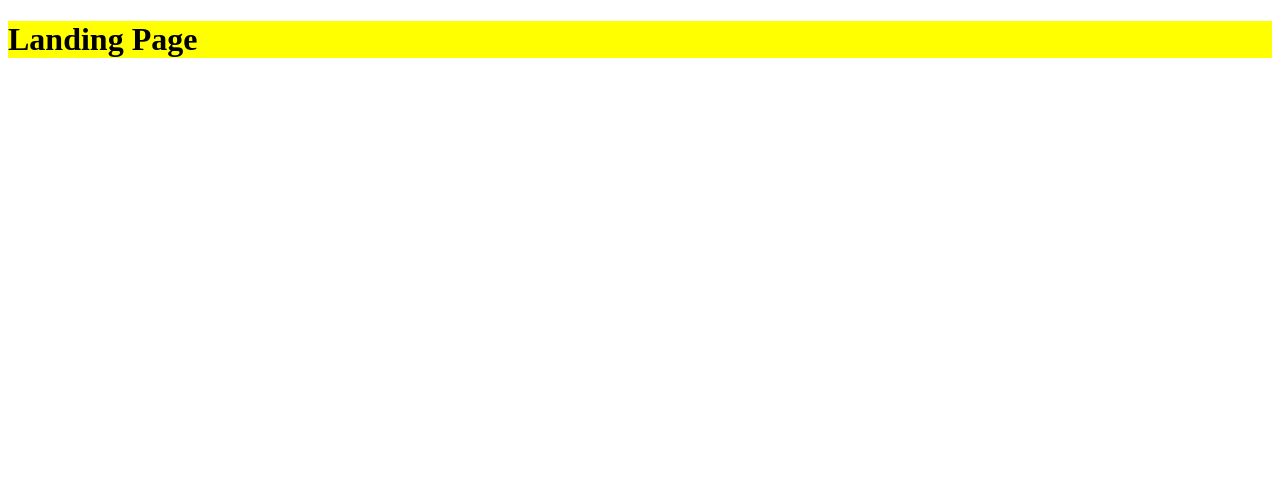
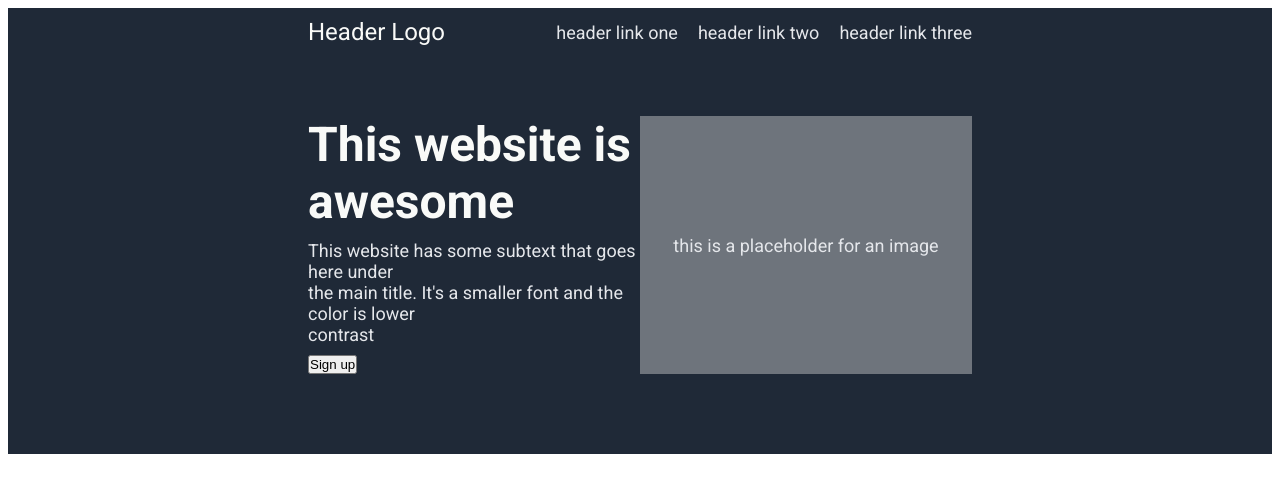
Before and after one commit to FoeXe/landing-page, a plain HTML site: page index.html in a window 1280 px wide. Drawn offline with Linux system fonts and the light colour scheme.

Commit message:
Adding header section
The header section has been implemented in index.html as well as styles/styles.css to match the given design.

```diff
--- a/index.html
+++ b/index.html
@@ -7,6 +7,33 @@
     <title>Landing Page</title>
 </head>
 <body>
-    <h1>Landing Page</h1>
+    <!--header section-->
+    <div class="header_section">
+        <div class="nav">
+            <div class="nav-left">
+                <p class="logo">Header Logo</p>
+            </div>
+            <div class="nav-right">
+                <ul>
+                    <li class="link">header link one</li>
+                    <li class="link">header link two</li>
+                    <li class="link">header link three</li>
+                </ul>
+            </div>
+        </div>
+        <div class="content">
+            <div class="content-left">
+                <h1 class="main_title">This website is <br> awesome</h1>
+                <p class="subtext">This website has some subtext that goes here under <br>
+                    the main title. It's a smaller font and the color is lower <br>
+                    contrast
+                </p>
+                <button type="button" class="sign-up_header">Sign up</button>
+            </div>
+            <div class="content-right">
+                <p class="image_header">this is a placeholder for an image</p>
+            </div>
+        </div>
+    </div>
 </body>
 </html>
--- a/styles/styles.css
+++ b/styles/styles.css
@@ -1,3 +1,88 @@
-h1 {
-    background-color: yellow;
+@import url('https://fonts.googleapis.com/css2?family=Roboto:ital,wght@0,100..900;1,100..900&display=swap');
+
+body {
+    font-family: Roboto;
 }
+
+ul, h1, p, button {
+    padding: 0px;
+    margin: 0px;
+}
+
+ul {
+    list-style-type: none;
+    display: flex;
+    gap: 20px;
+}
+
+.header_section {
+    background-color: #1F2937;
+    padding-top: 10px;
+    padding-bottom: 80px;
+    padding-left: 300px;
+    padding-right: 300px;
+}
+
+.logo {
+    font-size: 24px;
+    color: #F9FAF8;
+}
+
+.link {
+    font-size: 18px;
+    color: #E5E7EB;
+}
+
+.nav {
+    display: flex;
+    padding-bottom: 70px;
+}
+
+.nav-left, .nav-right {
+    display: flex;
+    align-items: center;
+}
+
+.nav-left {
+    margin-right: auto;
+}
+
+.main_title {
+    font-size: 48px;
+    font-weight: bolder;
+    color: #F9FAF8;
+}
+
+.subtext, .image_header {
+    font-size: 18px;
+    color: #E5E7EB;
+}
+
+.button_header {
+    border-radius: 5px;
+    border-style: none;
+    background-color: #3882F6;
+    color: #F9FAF8;
+    padding: 10px 50px;
+}
+
+.content {
+    display: flex;
+}
+
+.content-left, .content-right {
+    flex: 1;
+    display: flex;
+}
+
+.content-left {
+    flex-direction: column;
+    align-items: flex-start;
+    gap: 10px;
+}
+
+.content-right {
+    justify-content: center;
+    align-items: center;
+    background-color: rgb(110, 116, 124);
+}
```
